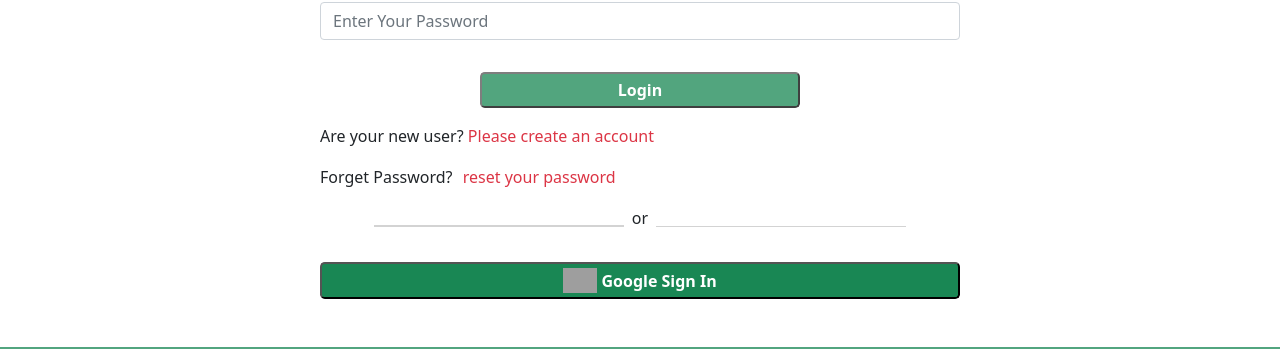
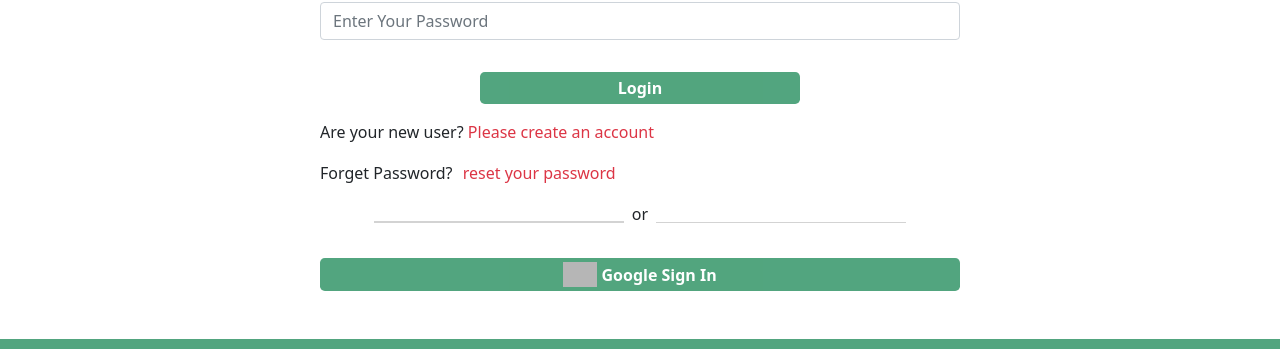
Before and after one commit to AkasHZamaN/alex-gym-stroner-interactive, a React (Create React App) app: page /login in a window 1280 px wide. Shown: the part 349-698 px from the top of the page. Built offline with nearby package versions, Linux system fonts and the light colour scheme; no server answers; grey boxes are pictures that could not be loaded.

Commit message:
social login modified

```diff
--- a/src/Pages/Login/Login.js
+++ b/src/Pages/Login/Login.js
@@ -82,7 +82,7 @@ const Login = () => {
              {/* error messages */}
             <p className="text-danger fw-bolder">{error}</p>
 
-            <input className="w-50 bg-success opacity-75 text-white rounded-3 border-none py-1 mt-3 fw-bold" type="submit" value="Login" />
+            <input className="w-50 bg-success opacity-75 text-white rounded-3  py-1 mt-3 border-0 fw-bold" type="submit" value="Login" />
           </form>
           <p className="text-start pt-3">
             Are your new user?{" "}
@@ -102,30 +102,8 @@ const Login = () => {
              reset your password
             </button>
           </p>
-              {/* make for toast */}
           <ToastContainer />
-
-          {/* create or dived  */}
-
-            <article className="d-flex justify-content-center align-items-center">
-              <article style={{height:'2px', width:'250px', backgroundColor:'lightgray'}}></article>
-              <p className="mx-2">or</p>
-              <article style={{height:'1px', width:'250px', backgroundColor:'lightgray'}}></article>
-            </article>
-
-          {/* create or dived  */}
-
-            {/* social login  */}
-
-          {/* <article className="w-100 mx-auto">
-              <button className="bg-success text-white py-1 fw-bold rounded-3 w-100 mx-auto my-3 d-flex justify-content-center align-items-center">
-                <img style={{height:'25px',marginRight:'5px'}} src="https://i.postimg.cc/RhBmjrmg/google.png" alt="" />
-                Google Sign In
-                </button>
-          </article> */}
           <SocialLogin></SocialLogin>
-
-            {/* social login  */}
         </article>
       </article>
     </section>
--- a/src/Pages/Login/SocialLogin/SocialLogin.js
+++ b/src/Pages/Login/SocialLogin/SocialLogin.js
@@ -24,11 +24,18 @@ const SocialLogin = () => {
 
     return (
         <div>
+
+            <article className="d-flex justify-content-center align-items-center">
+              <article style={{height:'2px', width:'250px', backgroundColor:'lightgray'}}></article>
+              <p className="mx-2">or</p>
+              <article style={{height:'1px', width:'250px', backgroundColor:'lightgray'}}></article>
+            </article>
+
             {errorText}
             <article className="w-100 mx-auto">
               <button
               onClick={()=> signInWithGoogle()}
-               className="bg-success text-white py-1 fw-bold rounded-3 w-100 mx-auto my-3 d-flex justify-content-center align-items-center">
+               className="bg-success opacity-75 border-0 text-white py-1 fw-bold rounded-3 w-100 mx-auto my-3 d-flex justify-content-center align-items-center">
                 <img style={{height:'25px',marginRight:'5px'}} src="https://i.postimg.cc/RhBmjrmg/google.png" alt="" />
                 Google Sign In
                 </button>
--- a/src/Pages/Register/Register.js
+++ b/src/Pages/Register/Register.js
@@ -3,6 +3,7 @@ import {useCreateUserWithEmailAndPassword, useUpdateProfile} from 'react-firebas
 import { Link, useNavigate } from 'react-router-dom';
 import auth from '../../firebase.init';
 import Loading from '../Loading/Loading';
+import SocialLogin from '../Login/SocialLogin/SocialLogin';
 
 const Register = () => {
     const navigate = useNavigate();
@@ -82,6 +83,7 @@ const Register = () => {
               Please Login
             </Link>
           </p>
+          <SocialLogin></SocialLogin>
         </article>
       </article>
     </section>
```
